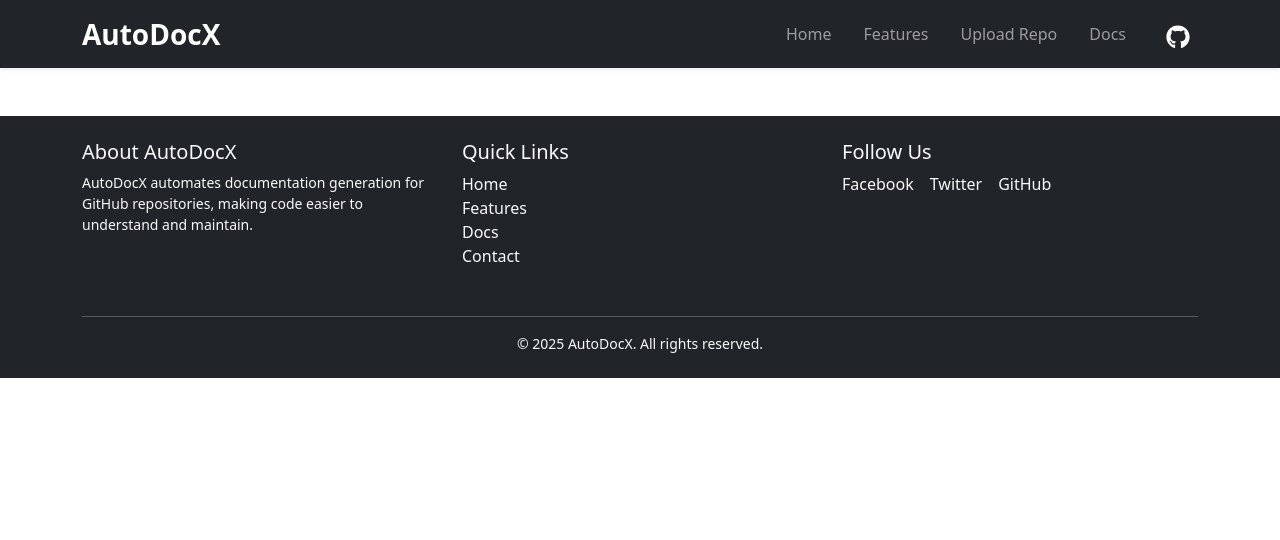
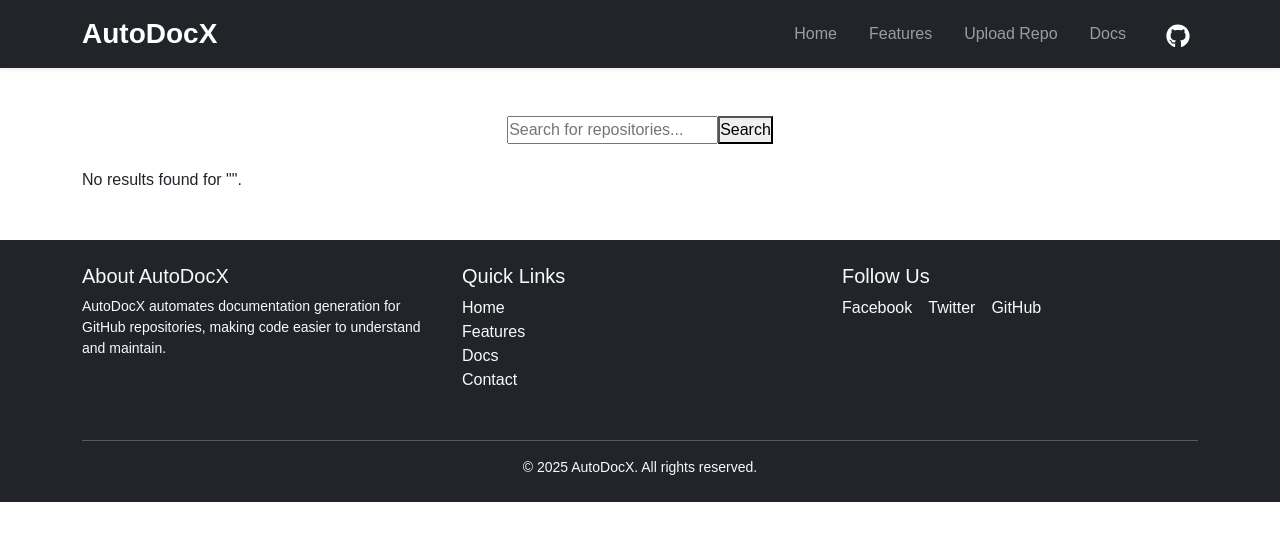
Before and after one commit to HavishJadav/AutoDocX_frontend, a React (Create React App) app: page /searchbar in a window 1280 px wide. Shown: the top 540 px of the page. Built offline with nearby package versions, Linux system fonts and the light colour scheme.

Commit message:
Updated the uploadRepo page

```diff
--- a/package.json
+++ b/package.json
@@ -7,6 +7,7 @@
     "@testing-library/jest-dom": "^6.6.3",
     "@testing-library/react": "^16.2.0",
     "@testing-library/user-event": "^13.5.0",
+    "axios": "^1.8.4",
     "bootstrap": "^5.3.3",
     "react": "^19.0.0",
     "react-bootstrap": "^2.10.9",
--- a/src/App.jsx
+++ b/src/App.jsx
@@ -4,6 +4,7 @@
 import AboutUs from "./components/AboutUs";
 import Features from "./components/Features";
 import Layout from "./components/Layout";
+import SearchBar from "./components/SearchBar";
 import "./App.css";
 
 function App() {
@@ -13,7 +14,7 @@
         <Routes>
 
           <Route path="/" element={<AboutUs />} />
-
+          <Route path="/searchbar" element={<SearchBar />} />
           <Route path="/features" element={<Features />} />
         </Routes>
       </Layout>
--- a/src/components/Header.jsx
+++ b/src/components/Header.jsx
@@ -1,4 +1,3 @@
-
 import "bootstrap/dist/css/bootstrap.min.css";
 import { Navbar, Nav, Container } from "react-bootstrap";
 import { FaGithub } from "react-icons/fa";
@@ -9,32 +8,20 @@
   return (
     <Navbar bg="dark" variant="dark" expand="lg" className="shadow-sm">
       <Container>
-
         <Navbar.Brand as={Link} to="/" className="fw-bold fs-3">
           AutoDocX
         </Navbar.Brand>
 
-
         <Navbar.Toggle aria-controls="navbar-nav" />
 
         <Navbar.Collapse id="navbar-nav">
-          {/* Navigation Links */}
           <Nav className="ms-auto">
-            <Nav.Link as={Link} to="/" className="mx-2">
-              Home
-            </Nav.Link>
-            <Nav.Link as={Link} to="/features" className="mx-2">
-              Features
-            </Nav.Link>
-            <Nav.Link href="#" className="mx-2">
-              Upload Repo
-            </Nav.Link>
-            <Nav.Link href="#" className="mx-2">
-              Docs
-            </Nav.Link>
+            <Nav.Link as={Link} to="/" className="mx-2">Home</Nav.Link>
+            <Nav.Link as={Link} to="/features" className="mx-2">Features</Nav.Link>
+            <Nav.Link as={Link} to="/searchbar" className="mx-2">Upload Repo</Nav.Link>
+            <Nav.Link href="#" className="mx-2">Docs</Nav.Link>
           </Nav>
 
-          {/* GitHub Icon */}
           <Nav className="ms-3">
             <Nav.Link href="https://github.com/" target="_blank" className="text-white fs-4">
               <FaGithub />
--- a/src/components/SearchBar.jsx
+++ b/src/components/SearchBar.jsx
@@ -1,25 +1,94 @@
 import React, { useState } from "react";
-import "../styles.css";
+import axios from "axios";
+import "../styles.css"; // Custom styles
 
 const SearchBar = () => {
   const [query, setQuery] = useState("");
+  const [results, setResults] = useState([]);
+  const [selectedRepo, setSelectedRepo] = useState(null);
+  const [isLoading, setIsLoading] = useState(false);
+  const [error, setError] = useState(null);
 
-  const handleSearch = () => {
-    console.log("Searching for:", query);
+  const handleSearch = async () => {
+    setIsLoading(true);
+    setError(null);  // Reset any previous errors
+    try {
+      const response = await axios.get("http://localhost:5000/search", {
+        params: { q: query },
+      });
+      console.log("Search Results:", response.data.results);
+      setResults(response.data.results);
+    } catch (error) {
+      console.error("Error searching:", error);
+      setError("Error fetching results from the server.");
+      setResults([]); // Clear previous results if an error occurs
+    } finally {
+      setIsLoading(false); // Stop loading state after the request completes
+    }
+  };
+
+  const handleSelectRepo = async (repo) => {
+    setSelectedRepo(repo);
+    console.log("Selected Repo:", repo);
+
+    try {
+      // Send the selected repo to the backend
+      const response = await axios.post("http://localhost:5000/selected-repo", repo);
+      console.log("Repo sent to backend:", response.data);
+    } catch (error) {
+      console.error("Error sending repo to backend:", error);
+    }
   };
 
   return (
-    <div className="search-container">
+    <div className="container mt-5">
+      {/* Search Bar Container */}
+      <div className="search-bar-container d-flex justify-content-center mb-4">
+        <div className="search-bar">
           <input
             type="text"
             className="search-input"
-        placeholder="Search..."
+            placeholder="Search for repositories..."
             value={query}
             onChange={(e) => setQuery(e.target.value)}
           />
-      <button className="search-button" onClick={handleSearch}>
-        Search
+          <button className="search-button" onClick={handleSearch} disabled={isLoading}>
+            {isLoading ? "Searching..." : "Search"}
           </button>
+        </div>
+      </div>
+
+      {/* Error message */}
+      {error && <p className="error-message text-center">{error}</p>}
+
+      {/* Search Results */}
+      <div className="search-results-container">
+        {results.length > 0 ? (
+          <ul className="search-results-list">
+            {results.map((repo) => (
+              <li key={repo.url} onClick={() => handleSelectRepo(repo)} className="repo-item">
+                <a href="#" className="repo-link">{repo.name}</a>
+                <p>{repo.description}</p>
+                <p>⭐ {repo.stars} stars</p>
+              </li>
+            ))}
+          </ul>
+        ) : (
+          !isLoading && <p>No results found for "{query}".</p>
+        )}
+      </div>
+
+      {/* Display selected repository details */}
+      {selectedRepo && (
+        <div className="selected-repo mt-5 text-center">
+          <h3>Selected Repository</h3>
+          <a href={selectedRepo.url} target="_blank" rel="noopener noreferrer" className="repo-link">
+            {selectedRepo.name}
+          </a>
+          <p>{selectedRepo.description}</p>
+          <p>⭐ {selectedRepo.stars} stars</p>
+        </div>
+      )}
     </div>
   );
 };
```
Also changed, not shown: 1 other file (tests, documents, lock files or other folders). Lines whose indentation alone changed are shown as unchanged.
